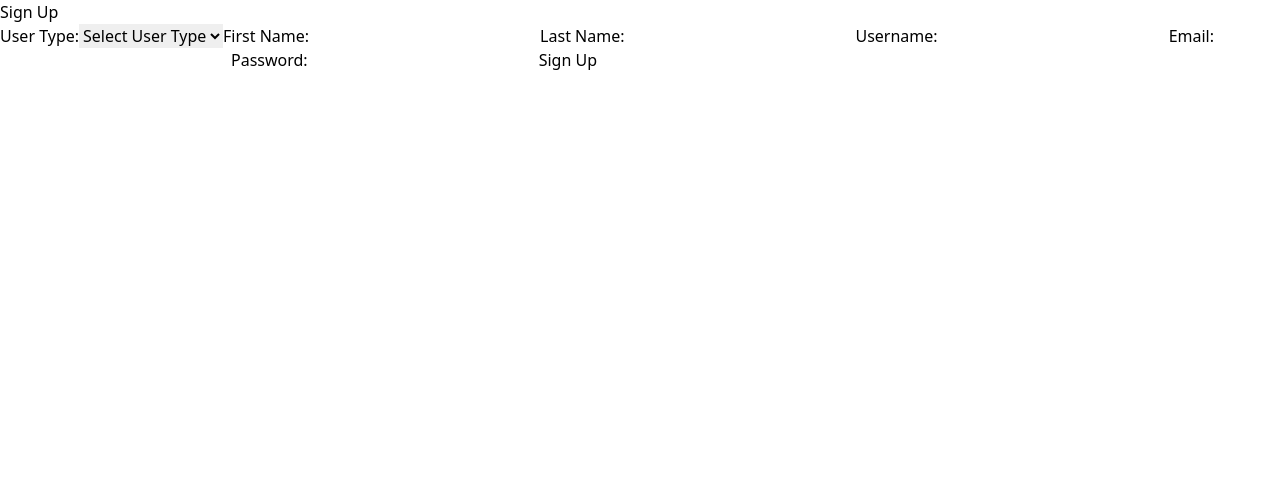
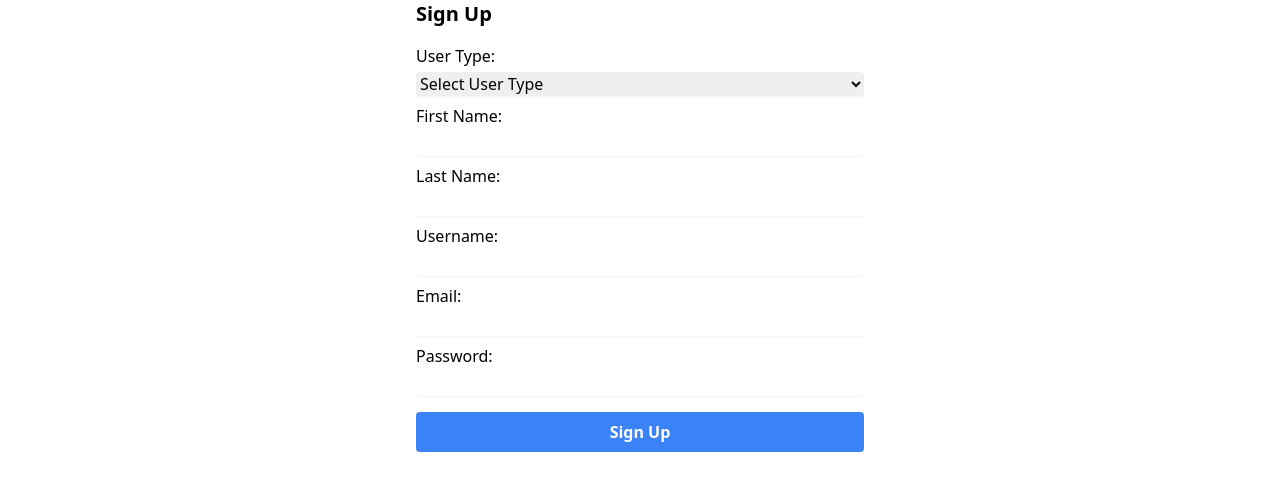
Before and after one commit to juandape/aakscience-test, a React (Vite) app: page / in a window 1280 px wide. Shown: the top 490 px of the page. Built offline with nearby package versions, Linux system fonts and the light colour scheme.

Commit message:
perf: signup form styles

```diff
--- a/package.json
+++ b/package.json
@@ -15,7 +15,8 @@
     "react": "^18.2.0",
     "react-dom": "^18.2.0",
     "react-redux": "^9.1.0",
-    "redux": "^5.0.1"
+    "redux": "^5.0.1",
+    "sweetalert2": "^11.10.7"
   },
   "devDependencies": {
     "@types/react": "^18.2.66",
--- a/src/components/SignUpForm.jsx
+++ b/src/components/SignUpForm.jsx
@@ -1,6 +1,7 @@
 import { useState } from 'react';
 import { useDispatch } from 'react-redux';
 import { signUpUser } from '../redux/actions';
+import Swal from 'sweetalert2';
 
 const initialState = {
   user_type: '',
@@ -23,14 +24,29 @@ const SignUpForm = () => {
     e.preventDefault();
     dispatch(signUpUser(user));
     setUser(initialState);
+    const passwordRegex =
+      /^(?=.*[A-Z])(?=.*\d)(?=.*[@$!%*?&.<>,:;{}=+])[A-Za-z\d@$!%*?&@$!%*?&.<>,:;{}=+]{8,}$/;
+    if (!passwordRegex.test(user.password)) {
+      Swal.fire({
+        icon: 'error',
+        title: 'Invalid Password',
+        text: 'Password must be at least 8 characters long and contain at least one uppercase letter, one number, and one special character.',
+      });
+    }
   };
 
   return (
-    <form onSubmit={handleSubmit}>
-      <h2>Sign Up</h2>
-      <label>
+    <form onSubmit={handleSubmit} className='max-w-md mx-auto'>
+      <h2 className='text-xl font-bold mb-4'>Sign Up</h2>
+      <label className='block mb-2'>
         User Type:
-        <select name='user_type' value={user.user_type} onChange={handleChange}>
+        <select
+          name='user_type'
+          value={user.user_type}
+          onChange={handleChange}
+          className='mt-1 block w-full rounded border-gray-300 shadow-sm focus:border-blue-300 focus:ring focus:ring-blue-200 focus:ring-opacity-50'
+          required
+        >
           <option disabled hidden value=''>
             Select User Type
           </option>
@@ -40,52 +56,67 @@ const SignUpForm = () => {
           <option value='service_provider'>Service Provider</option>
         </select>
       </label>
-      <label>
+      <label className='block mb-2'>
         First Name:
         <input
           type='text'
           name='first_name'
           value={user.first_name}
           onChange={handleChange}
+          className='mt-1 block w-full rounded border-gray-300 shadow-sm focus:border-blue-300 focus:ring focus:ring-blue-200 focus:ring-opacity-50'
+          required
         />
       </label>
-      <label>
+      <label className='block mb-2'>
         Last Name:
         <input
           type='text'
           name='last_name'
           value={user.last_name}
           onChange={handleChange}
+          className='mt-1 block w-full rounded border-gray-300 shadow-sm focus:border-blue-300 focus:ring focus:ring-blue-200 focus:ring-opacity-50'
+          required
         />
       </label>
-      <label>
+      <label className='block mb-2'>
         Username:
         <input
           type='text'
           name='username'
           value={user.username}
           onChange={handleChange}
+          className='mt-1 block w-full rounded border-gray-300 shadow-sm focus:border-blue-300 focus:ring focus:ring-blue-200 focus:ring-opacity-50'
+          required
         />
       </label>
-      <label>
+      <label className='block mb-2'>
         Email:
         <input
           type='email'
           name='email'
           value={user.email}
           onChange={handleChange}
+          className='mt-1 block w-full rounded border-gray-300 shadow-sm focus:border-blue-300 focus:ring focus:ring-blue-200 focus:ring-opacity-50'
+          required
         />
       </label>
-      <label>
+      <label className='block mb-4'>
         Password:
         <input
           type='password'
           name='password'
           value={user.password}
           onChange={handleChange}
+          className='mt-1 block w-full rounded border-gray-300 shadow-sm focus:border-blue-300 focus:ring focus:ring-blue-200 focus:ring-opacity-50'
+          required
         />
       </label>
-      <button type='submit'>Sign Up</button>
+      <button
+        type='submit'
+        className='w-full bg-blue-500 text-white font-bold py-2 px-4 rounded hover:bg-blue-700'
+      >
+        Sign Up
+      </button>
     </form>
   );
 };
```
Also changed, not shown: 1 other file (tests, documents, lock files or other folders).
